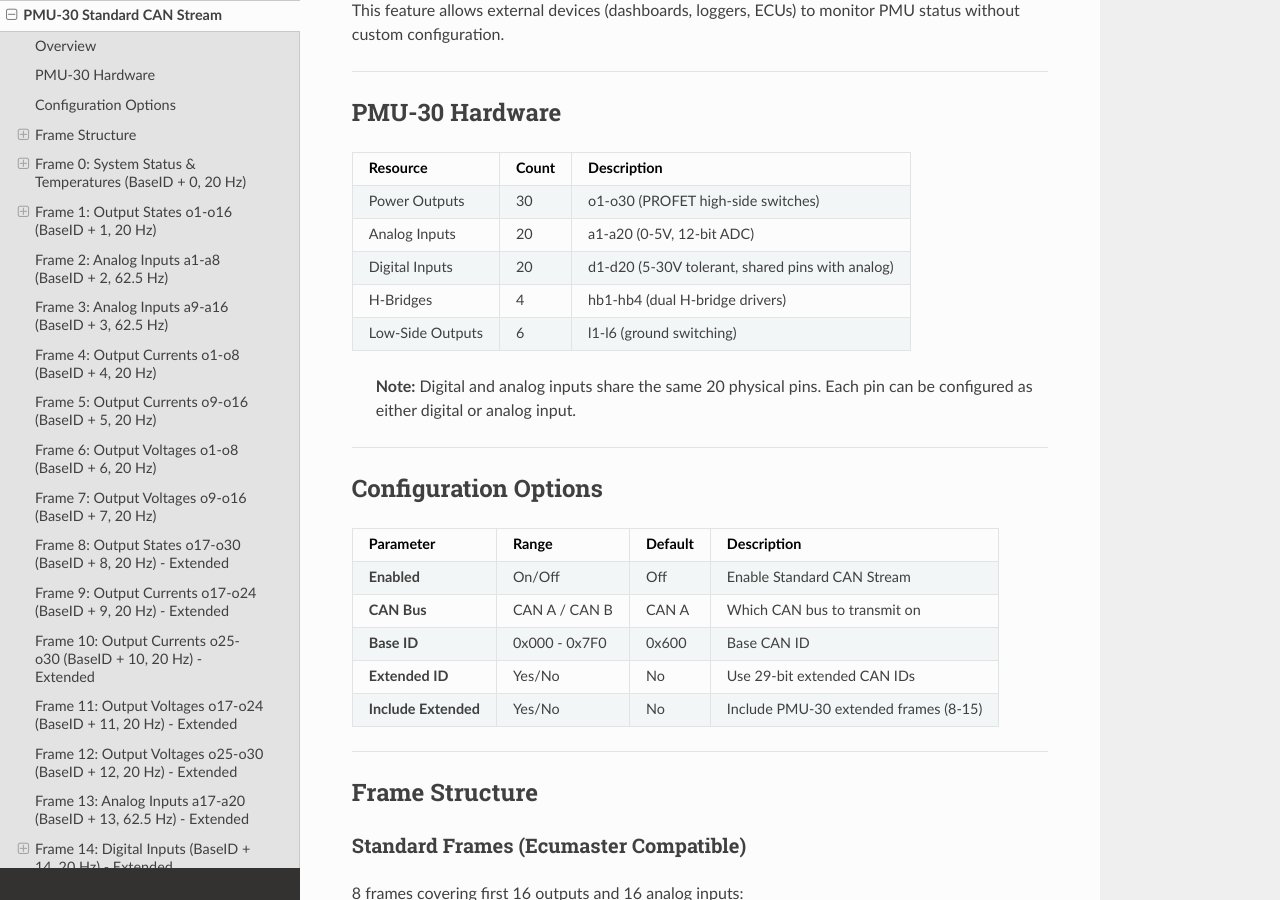
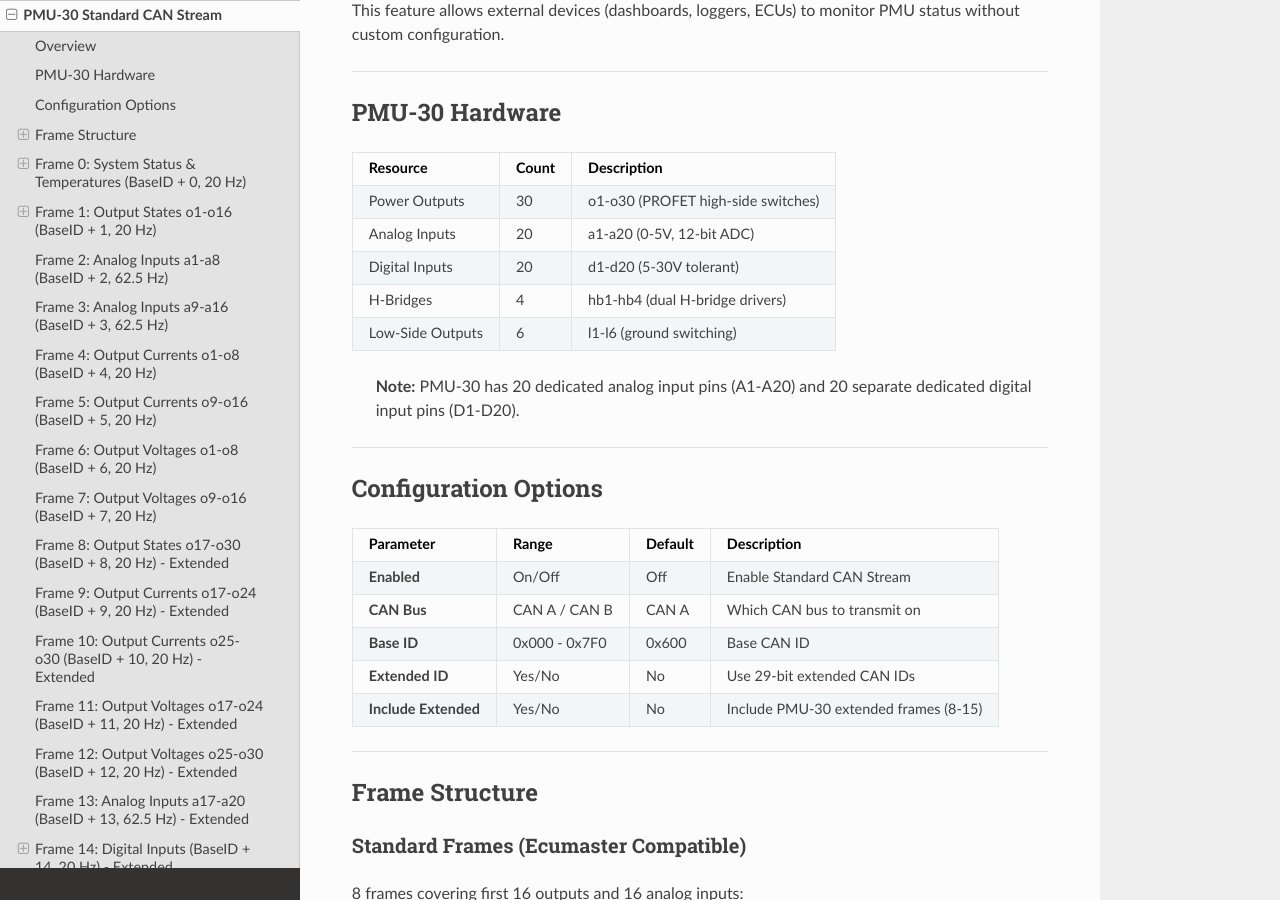
Before and after one commit to rakyury/pmu_30, a Sphinx documentation site: the page built from docs/standard_can_stream.md, in a window 1280 px wide and 900 px high, scrolled down 313 px. Built offline with Sphinx 7.4.7 and the Read the Docs theme 3.1.0, drawn with Linux system fonts in a browser that asks for light colours.

Commit message:
Fix incorrect pin sharing documentation
PMU-30 has 20 dedicated analog pins (A1-A20) and 20 separate dedicated
digital pins (D1-D20) - they are NOT shared physical pins.

🤖 Generated with [Claude Code](https://claude.com/claude-code)

Co-Authored-By: Claude Opus 4.5 <noreply@anthropic.com>

```diff
--- a/docs/standard_can_stream.md
+++ b/docs/standard_can_stream.md
@@ -14,11 +14,11 @@ This feature allows external devices (dashboards, loggers, ECUs) to monitor PMU
 |----------|-------|-------------|
 | Power Outputs | 30 | o1-o30 (PROFET high-side switches) |
 | Analog Inputs | 20 | a1-a20 (0-5V, 12-bit ADC) |
-| Digital Inputs | 20 | d1-d20 (5-30V tolerant, shared pins with analog) |
+| Digital Inputs | 20 | d1-d20 (5-30V tolerant) |
 | H-Bridges | 4 | hb1-hb4 (dual H-bridge drivers) |
 | Low-Side Outputs | 6 | l1-l6 (ground switching) |
 
-> **Note:** Digital and analog inputs share the same 20 physical pins. Each pin can be configured as either digital or analog input.
+> **Note:** PMU-30 has 20 dedicated analog input pins (A1-A20) and 20 separate dedicated digital input pins (D1-D20).
 
 ---
 
```
Also changed, not shown: docs/channels.md (+1 -1 lines).
